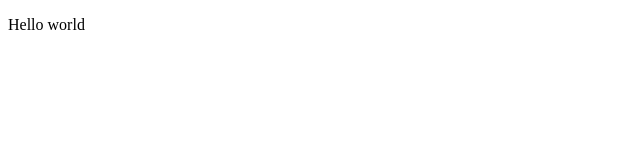
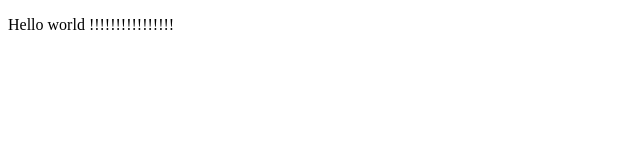
Before and after one commit to icyiii/JsTrainee, a plain HTML site: page index.html in a window 1280 px wide. Shown: the whole page, without its empty margins (0-640 px from the left). Drawn offline with Linux system fonts and the light colour scheme.

Commit message:
Update index.html

```diff
--- a/index.html
+++ b/index.html
@@ -7,7 +7,7 @@
     <title>Document</title>
 </head>
 <body>
-    <p onclick="">Hello world</p>
+    <p onclick="">Hello world !!!!!!!!!!!!!!!!</p>
     <script src="js/script.js">
 
     </script>
```
